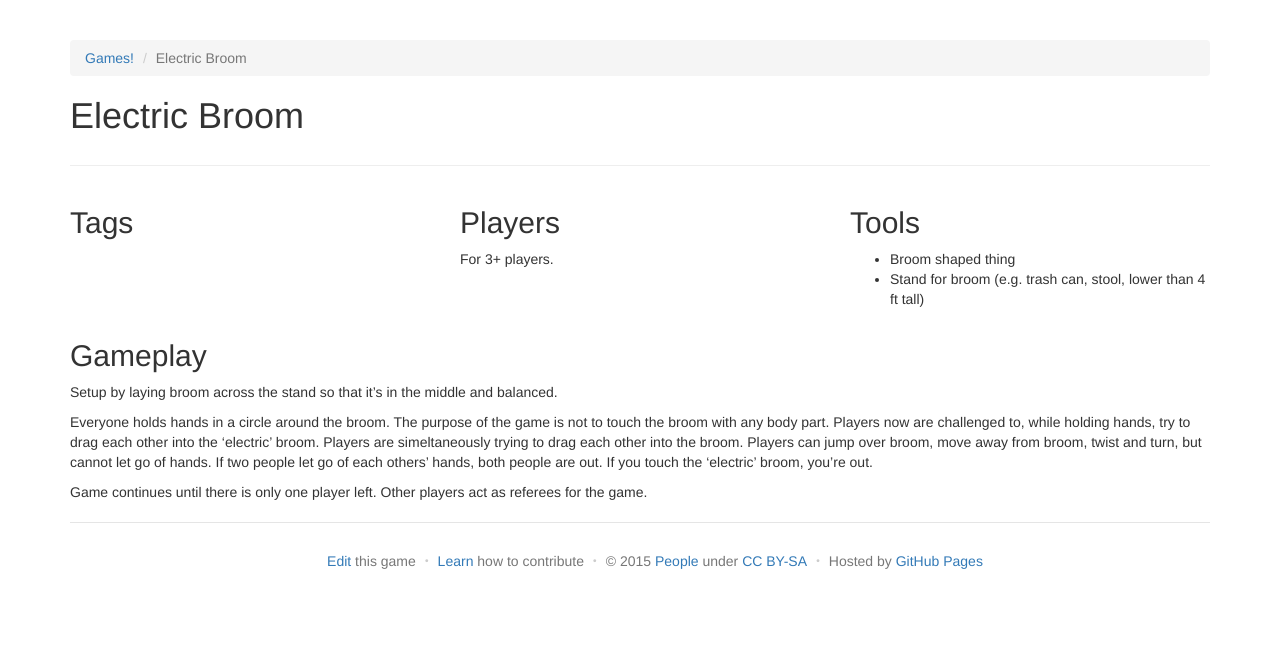
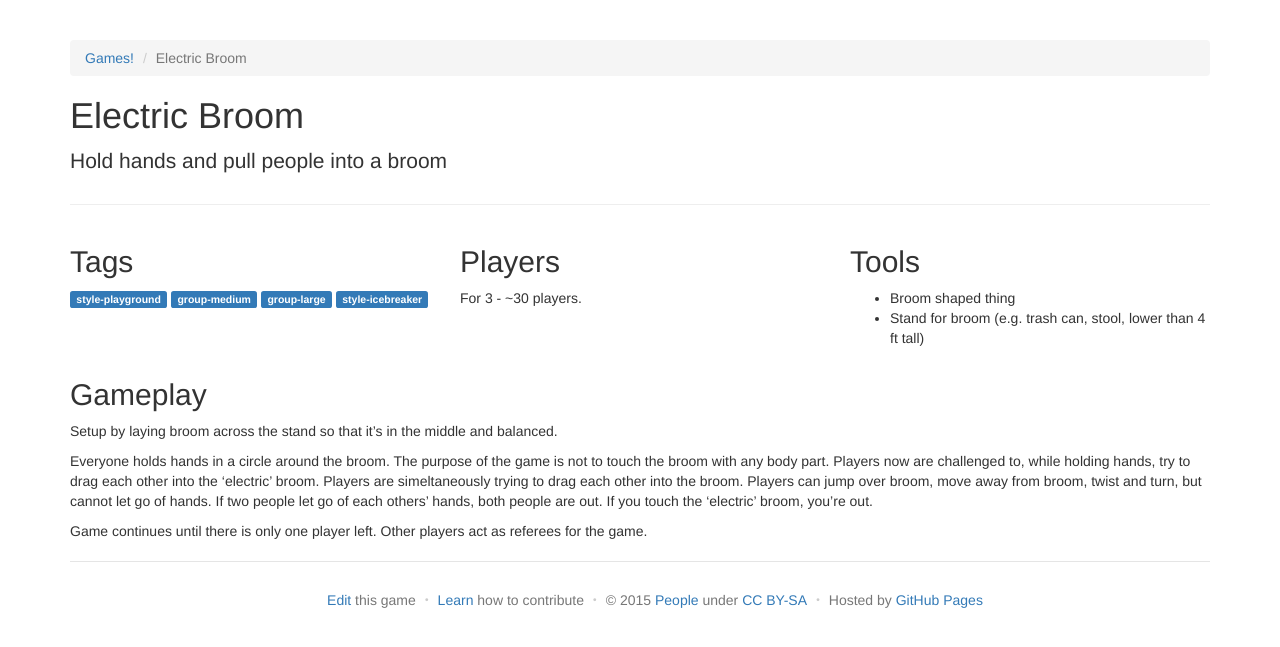
Before and after one commit to davidselassie/games, a Jekyll site: the page built from _games/electricbroom.md, in a window 1280 px wide. Shown: the top 647 px of the page. Built offline with Jekyll 4.4.1, drawn with Linux system fonts in a browser that asks for light colours.

Commit message:
Adds oneliner for electric broom.

```diff
--- a/_games/electricbroom.md
+++ b/_games/electricbroom.md
@@ -1,8 +1,13 @@
 ---
 title: Electric Broom
 tags:
+  - style-playground
+  - group-medium
+  - group-large
+  - style-icebreaker
 
-players: 3+
+oneliner: Hold hands and pull people into a broom
+players: 3 - ~30
 tools:
   - Broom shaped thing
   - Stand for broom (e.g. trash can, stool, lower than 4 ft tall)
```
